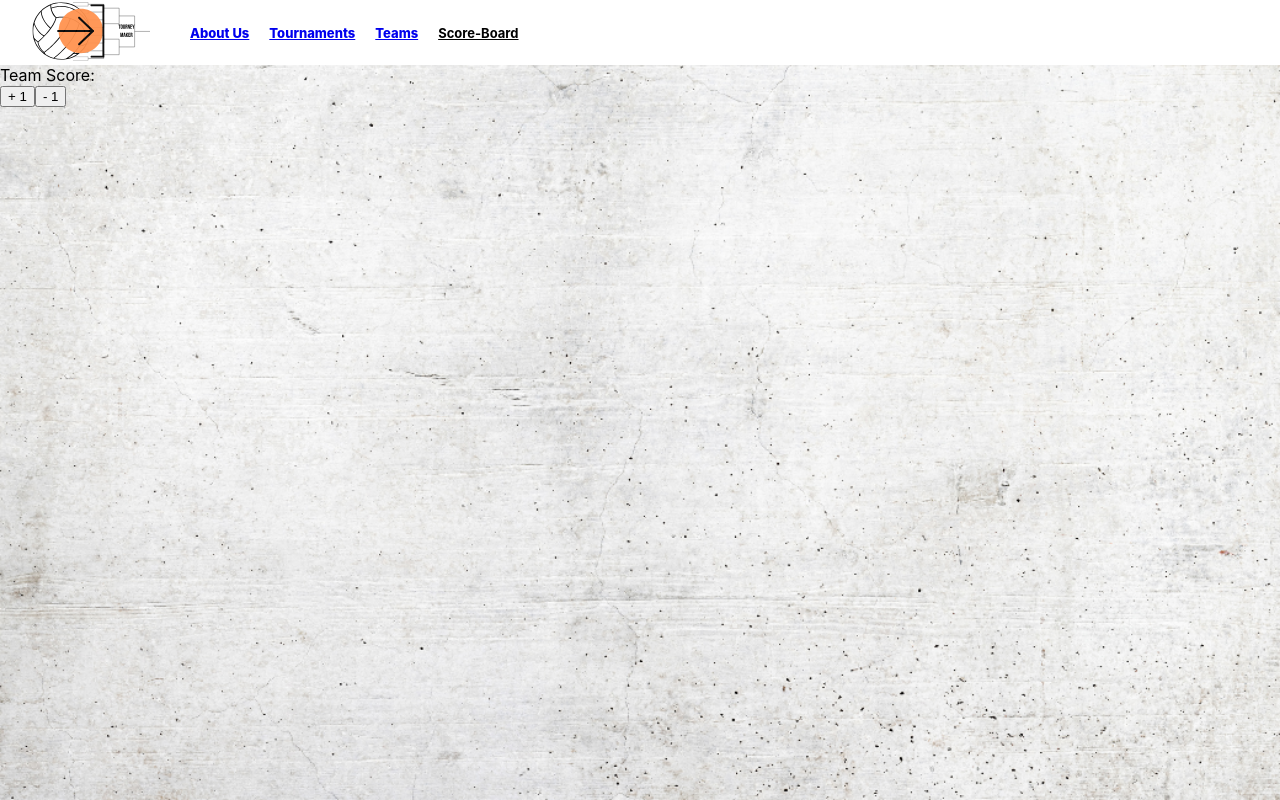
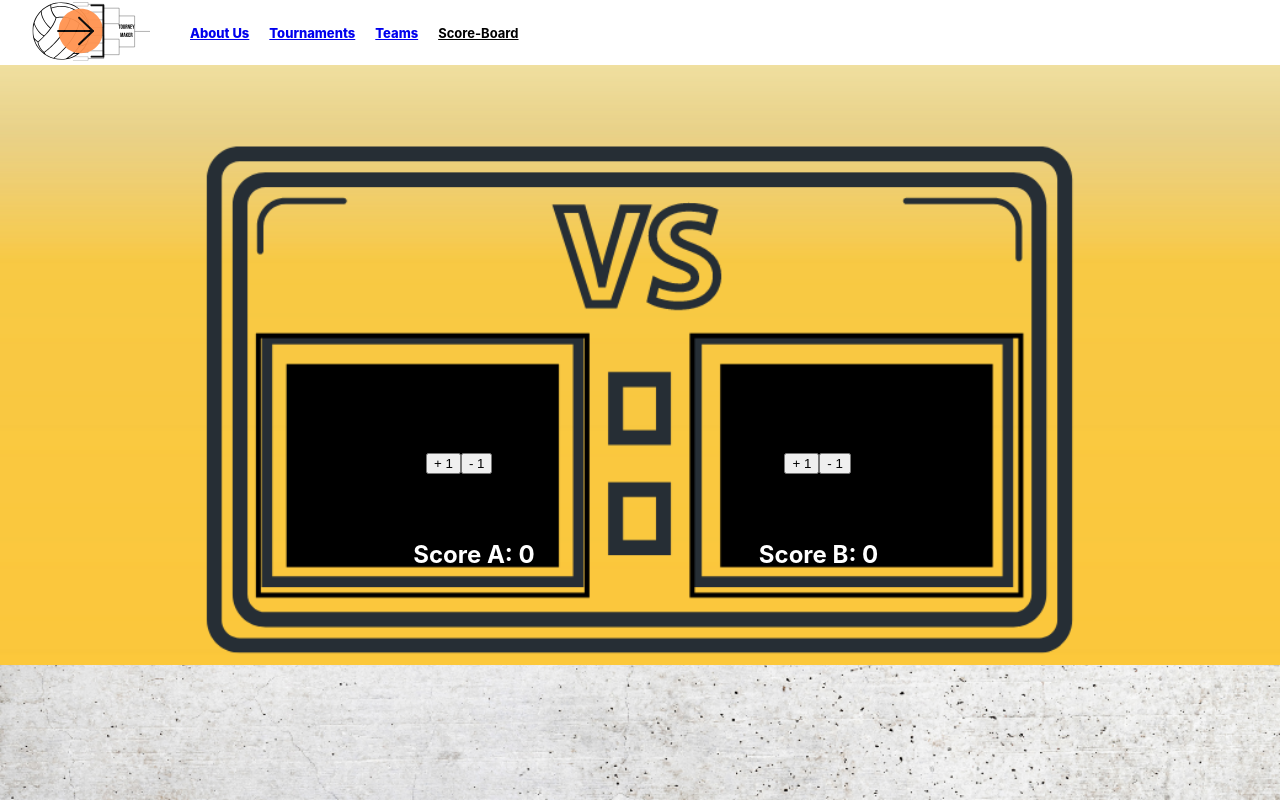
Before and after one commit to oliver-nicoll/tourney-maker, a React (Create React App) app: page /scoreboard in a window 1280 px wide. Built offline with nearby package versions, Linux system fonts and the light colour scheme; no server answers.

Commit message:
changes to import rts

```diff
--- a/src/Components/ScoreBoard/ScoreBoard.js
+++ b/src/Components/ScoreBoard/ScoreBoard.js
@@ -1,22 +1,21 @@
 import React from 'react';
-import { useSelector, useDispatch } from 'react-redux';
-import { decrement, increment, selectCount } from '../../Redux/counter';
+import Counter from './counter.js'
+// import picture from './score.png'
 import "../scoreboard/ScoreBoard.css"
 
 const ScoreBoard = () => {
 
-    const count = useSelector(selectCount)
 
-    const dispatch = useDispatch()
 
     return (
         <>
-            <div className="score-board">
-                <span> Team Score: {count} </span><br/>
-                <div>
-                    <button onClick={() => dispatch(increment())} data-add="1"> + 1</button>
-                    <button onClick={() => dispatch(decrement())} data-subtract="1"> - 1</button>
-                </div><br></br>
+            <div className="scoreboard__main">
+                <div className="picture__scoreboard">
+                    <div className="counter__scoreboard">
+                        <Counter />
+                    </div>
+                    {/* <img src={picture} /> */}
+                </div>
             </div>
         </>
     )
```
